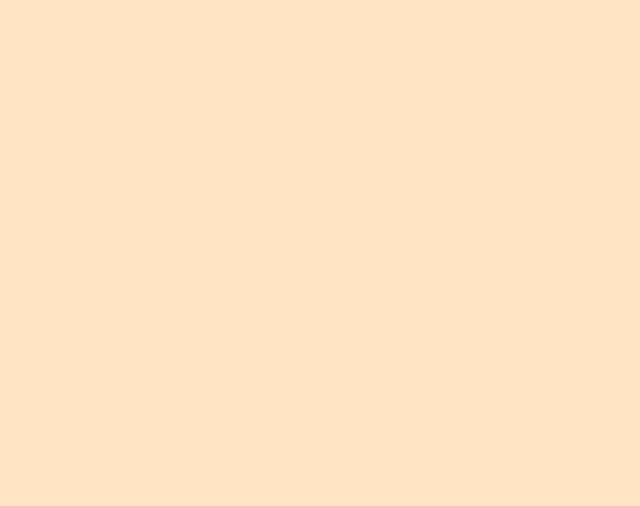
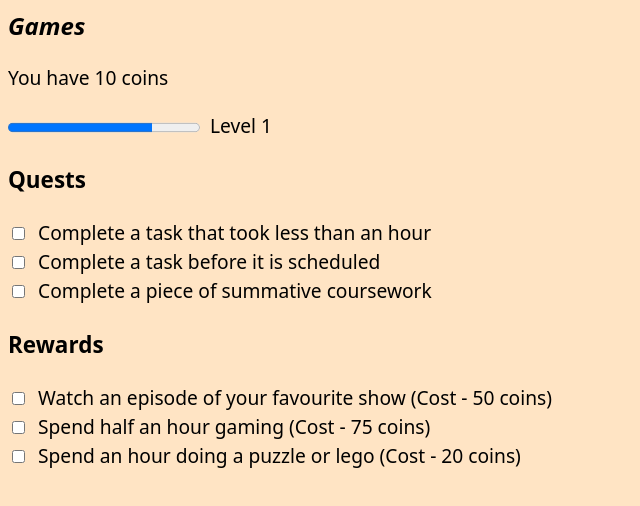
Before and after one commit to bethLacy/DUWITHacks26, a plain HTML site: page PAGE MOCK UPS/gamify.html in a window 1280 px wide. Shown: the whole page, without its empty margins (0-640 px from the left). Drawn offline with Linux system fonts and the light colour scheme.

Commit message:
Added a basic layout for some gamifying features we might want

```diff
--- a/PAGE MOCK UPS/gamify.html
+++ b/PAGE MOCK UPS/gamify.html
@@ -26,7 +26,31 @@
     Earn coins so you can buy aesthetic things, maybe upgrades e.g you need less exp to get to new levels
     Mini games accessed by levels / coins - difficulties
     - jump rope
+    Achievements
+    -->
 
-    -->
+    <h2>Games</h2>
+
+    <p> You have 10 coins </p>
+
+    <progress id = "level_progress" value = "75" max = "100"></progress>
+    <label for = "level_progress">Level 1</label>
+
+    <h3>Quests</h3>
+    <input type = "checkbox" id = "easy_quest" name = "easy_quest">
+    <label for = "easy_quest">Complete a task that took less than an hour</label> <br>
+    <input type = "checkbox" id = "medium_quest" name = "medium_quest">
+    <label for = "medium_quest">Complete a task before it is scheduled</label> <br>
+    <input type = "checkbox" id = "hard_quest" name = "hard_quest">
+    <label for = "hard_quest">Complete a piece of summative coursework</label> <br>
+
+    <h3>Rewards</h3>
+    <input type = "checkbox" id = "reward_1" name = "reward_1">
+    <label for = "reward_1">Watch an episode of your favourite show (Cost - 50 coins)</label> <br>
+    <input type = "checkbox" id = "reward_2" name = "reward_2">
+    <label for = "reward_2">Spend half an hour gaming (Cost - 75 coins)</label> <br>
+    <input type = "checkbox" id = "reward_3" name = "reward_3">
+    <label for = "reward_3">Spend an hour doing a puzzle or lego (Cost - 20 coins)</label> <br>
+
     </body>
 </html>
```
